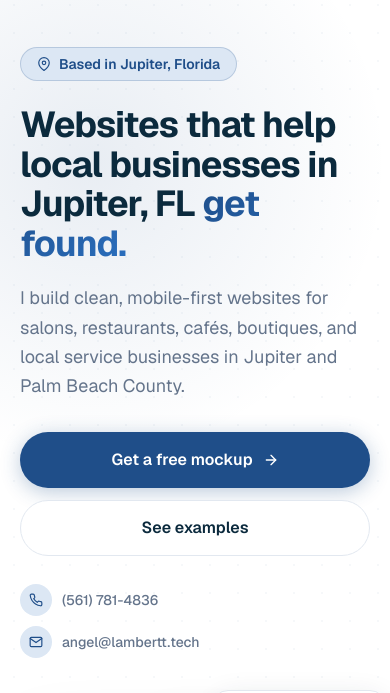
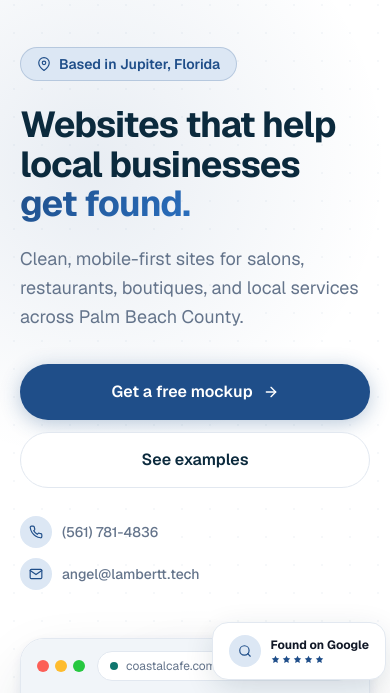
Before and after one commit to alambertt/lambertt-tech, an Astro site: page / in a window 390 px wide. Shown: the part 90-783 px from the top of the page. Built offline with nearby package versions, Linux system fonts and the light colour scheme; Astro itself is replaced by a stand-in of ours; grey boxes are pictures that could not be loaded.

Commit message:
feat: tighten hero copy and broaden service area to Palm Beach County
Trim H1 from 11 words to 6 ("Websites that help local businesses get found.")
to avoid 4-line wraps from mobile through desktop. Rewrite subhead to drop
redundant geo mention and shorten the business-type list. Add whitespace-nowrap
to the gradient phrase so "get found." stays on one line at larger viewports.

```diff
--- a/src/pages/index.astro
+++ b/src/pages/index.astro
@@ -409,8 +409,9 @@
               class="animate-fade-up delay-100 text-4xl font-bold leading-[1.1] tracking-tight sm:text-5xl lg:text-[3.25rem]"
               style="color: var(--color-brand-dark);"
             >
-              Websites that help local businesses in Jupiter, FL
+              Websites that help local businesses
               <span
+                class="whitespace-nowrap"
                 style="background-image: linear-gradient(135deg, var(--color-brand-blue) 0%, var(--color-brand-blue-2) 100%); -webkit-background-clip: text; background-clip: text; -webkit-text-fill-color: transparent; color: transparent;"
                 >get found.</span
               >
@@ -420,7 +421,7 @@
               class="animate-fade-up delay-200 mt-5 text-lg leading-relaxed"
               style="color: var(--color-text-secondary);"
             >
-              I build clean, mobile-first websites for salons, restaurants, cafés, boutiques, and local service businesses in Jupiter and Palm Beach County.
+              Clean, mobile-first sites for salons, restaurants, boutiques, and local services across Palm Beach County.
             </p>
 
             <div class="animate-fade-up delay-300 mt-8 flex flex-col gap-3 sm:flex-row sm:items-center">
```
